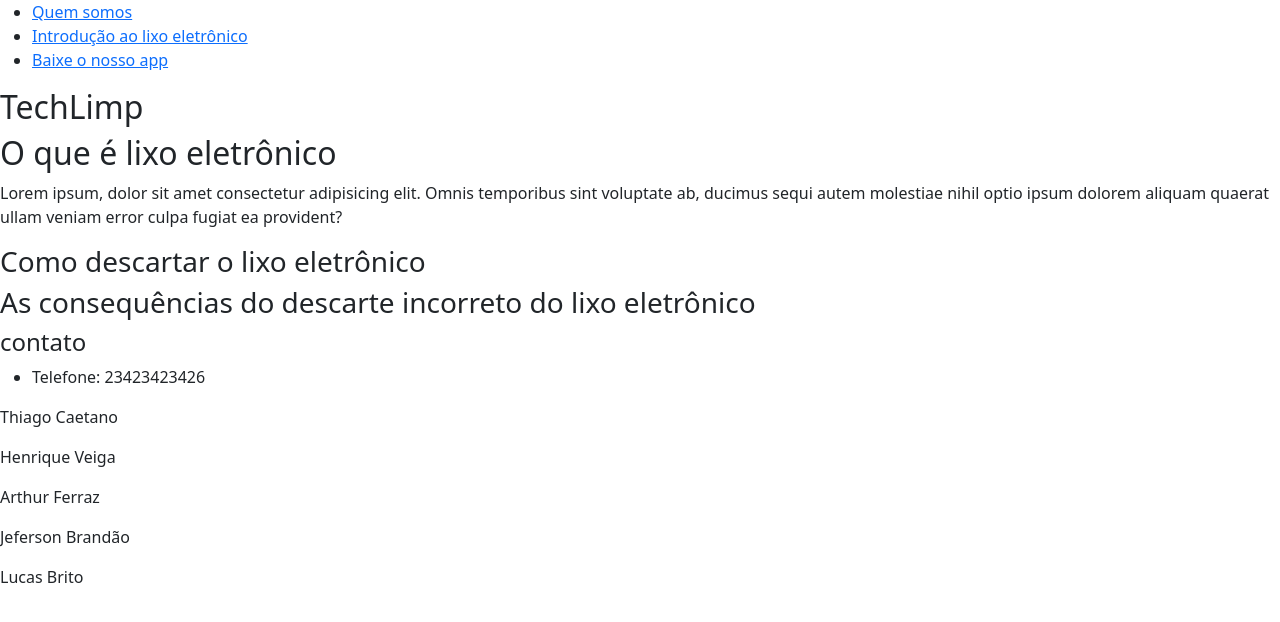
After one commit to ThigasTT/Projeto_TechLimp, a PHP site: page /intLixoEletronico.php in a window 1280 px wide. The commit adds this page. Shown: the top 622 px of the page. Run offline with PHP 8.4, Linux system fonts and the light colour scheme.

Commit message:
adicionei mais arquivos e estruturei a barra de navegação

```diff
--- a/QuemSomos/footer.php
+++ b/footer.php
@@ -8,6 +8,9 @@
     </ul>
     <address>Thiago Caetano</address>
     <address>Henrique Veiga</address>
+    <address>Arthur Ferraz</address>
+    <address>Jeferson Brandão</address>
+    <address>Lucas Brito</address>
 </footer>
 </body>
 </html>
--- /dev/null
+++ b/intLixoEletronico.php
@@ -0,0 +1,25 @@
+<?php
+    include_once "header.php";
+    include_once "nav.php"
+?>
+
+<header>
+    <h2>TechLimp</h2>
+</header>
+
+<main>
+    <h2>O que é lixo eletrônico</h2>
+    <p>Lorem ipsum, dolor sit amet consectetur adipisicing elit. Omnis temporibus sint voluptate ab, ducimus sequi autem molestiae nihil optio ipsum dolorem aliquam quaerat ullam veniam error culpa fugiat ea provident?</p>
+
+    <h3>
+        Como descartar o lixo eletrônico
+    </h3>
+
+    <h3>
+        As consequências do descarte incorreto do lixo eletrônico
+    </h3>
+</main>
+
+<?php
+include_once "footer.php";
+?>
--- /dev/null
+++ b/nav.php
@@ -0,0 +1,15 @@
+    <nav>
+        <!--<img src="" alt="">-->
+
+        <ul>
+            <li>
+                <a href="quemsomos.php">Quem somos</a>
+            </li>
+            <li>
+                <a href="intLixoEletronico.php">Introdução ao lixo eletrônico</a>
+            </li>
+            <li>
+            <a href="DownloadApp.php">Baixe o nosso app</a>
+            </li>
+        </ul>
+    </nav>
```
Also changed, not shown: DownloadApp.php (added, +7 -0 lines), quemsomos.php (renamed from QuemSomos/quemsomos.php, +2 -14 lines), header.php (renamed from QuemSomos/head.php), img/lixo_eletronico.jpg (renamed from Lixeira_reciclavel_com_lixo_eletronico.jpg).
